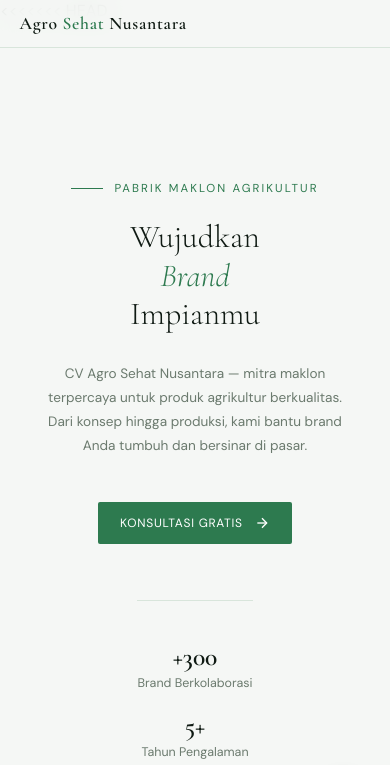
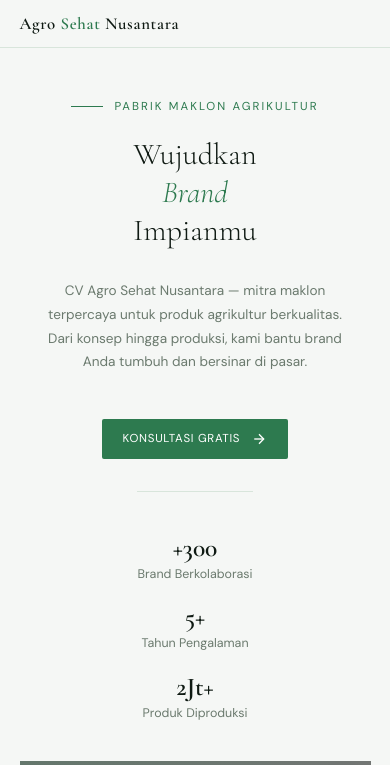
Before and after one commit to Alkyp/Agro, a Flask app: page / in a window 390 px wide. Shown: the top 765 px of the page. Run offline with Flask 3, Linux system fonts and the light colour scheme; grey boxes are pictures that could not be loaded.

Commit message:
Add files via upload

```diff
--- a/static/css/style.css
+++ b/static/css/style.css
@@ -534,8 +534,7 @@ footer {
     display: none;
   }
 }
-
-/* ---------- MOBILE ---------- */
+/* ---------- MOBILE 480px CLEAN VERSION ---------- */
 @media (max-width: 480px) {
 
   nav {
@@ -543,36 +542,41 @@ footer {
   }
 
   .logo {
-    font-size: 1.1rem;
+    font-size: 1.05rem;
   }
 
-  section {
-    padding: 4rem 5%;
+  /* 🔥 FIX JARAK ATAS */
+  #hero {
+    padding-top: 70px; /* sesuai tinggi navbar */
+    grid-template-columns: 1fr;
   }
 
   .hero-left {
-    padding: 5rem 5% 3rem;
+    padding: 1.8rem 5% 2.5rem; /* lebih rapat dari sebelumnya */
+    text-align: center;
+    align-items: center;
   }
 
   .hero-title {
-    font-size: 2rem;
-    line-height: 1.2;
+    font-size: 1.9rem;
+    line-height: 1.25;
   }
 
   .hero-desc {
     font-size: .85rem;
+    max-width: 100%;
   }
 
   .btn-primary {
-    padding: .8rem 1.4rem;
-    font-size: .75rem;
+    padding: .75rem 1.3rem;
+    font-size: .72rem;
   }
 
   .hero-stats {
     flex-direction: column;
     align-items: center;
-    text-align: center;
     gap: 1.2rem;
+    margin-top: 2rem;
   }
 
   .hero-right {
@@ -584,8 +588,8 @@ footer {
     margin: 1.5rem auto 0;
   }
 
-  .marquee-item {
-    font-size: .8rem;
+  section {
+    padding: 4rem 5%;
   }
 
   .section-title {
@@ -593,7 +597,7 @@ footer {
   }
 
   .kc-num {
-    font-size: 2.5rem;
+    font-size: 2.3rem;
   }
 
   .cap-grid {
@@ -638,4 +642,5 @@ footer {
     width: 22px;
     height: 22px;
   }
+
 }
--- a/templates/index.html
+++ b/templates/index.html
@@ -1,4 +1,3 @@
-<<<<<<< HEAD
 <!DOCTYPE html>
 <html lang="id">
 <head>
@@ -310,7 +309,7 @@
       <div class="ci">
         <div>
           <div class="ci-label">WhatsApp</div>
-          <div class="ci-val">+62 852-1585-8989</div>
+          <div class="ci-val">+62 895-6034-82422</div>
         </div>
       </div>
       <div class="ci">
@@ -359,7 +358,7 @@
 </footer>
 
 <!-- WA FLOAT -->
-<a href="https://wa.me/6285215858989" class="wa-btn" target="_blank" title="Chat WhatsApp">
+<a href="https://wa.me/62895603482422" class="wa-btn" target="_blank" title="Chat WhatsApp">
   <svg viewBox="0 0 24 24">
     <path d="M17.472 14.382c-.297-.149-1.758-.867-2.03-.967-.273-.099-.471-.148-.67.15-.197.297-.767.966-.94 1.164-.173.199-.347.223-.644.075-.297-.15-1.255-.463-2.39-1.475-.883-.788-1.48-1.761-1.653-2.059-.173-.297-.018-.458.13-.606.134-.133.298-.347.446-.52.149-.174.198-.298.298-.497.099-.198.05-.371-.025-.52-.075-.149-.669-1.612-.916-2.207-.242-.579-.487-.5-.669-.51-.173-.008-.371-.01-.57-.01-.198 0-.52.074-.792.372-.272.297-1.04 1.016-1.04 2.479 0 1.462 1.065 2.875 1.213 3.074.149.198 2.096 3.2 5.077 4.487.709.306 1.262.489 1.694.625.712.227 1.36.195 1.871.118.571-.085 1.758-.719 2.006-1.413.248-.694.248-1.289.173-1.413-.074-.124-.272-.198-.57-.347m-5.421 7.403h-.004a9.87 9.87 0 01-5.031-1.378l-.361-.214-3.741.982.998-3.648-.235-.374a9.86 9.86 0 01-1.51-5.26c.001-5.45 4.436-9.884 9.888-9.884 2.64 0 5.122 1.03 6.988 2.898a9.825 9.825 0 012.893 6.994c-.003 5.45-4.437 9.884-9.885 9.884m8.413-18.297A11.815 11.815 0 0012.05 0C5.495 0 .16 5.335.157 11.892c0 2.096.547 4.142 1.588 5.945L.057 24l6.305-1.654a11.882 11.882 0 005.683 1.448h.005c6.554 0 11.89-5.335 11.893-11.893a11.821 11.821 0 00-3.48-8.413z"/>
   </svg>
```
